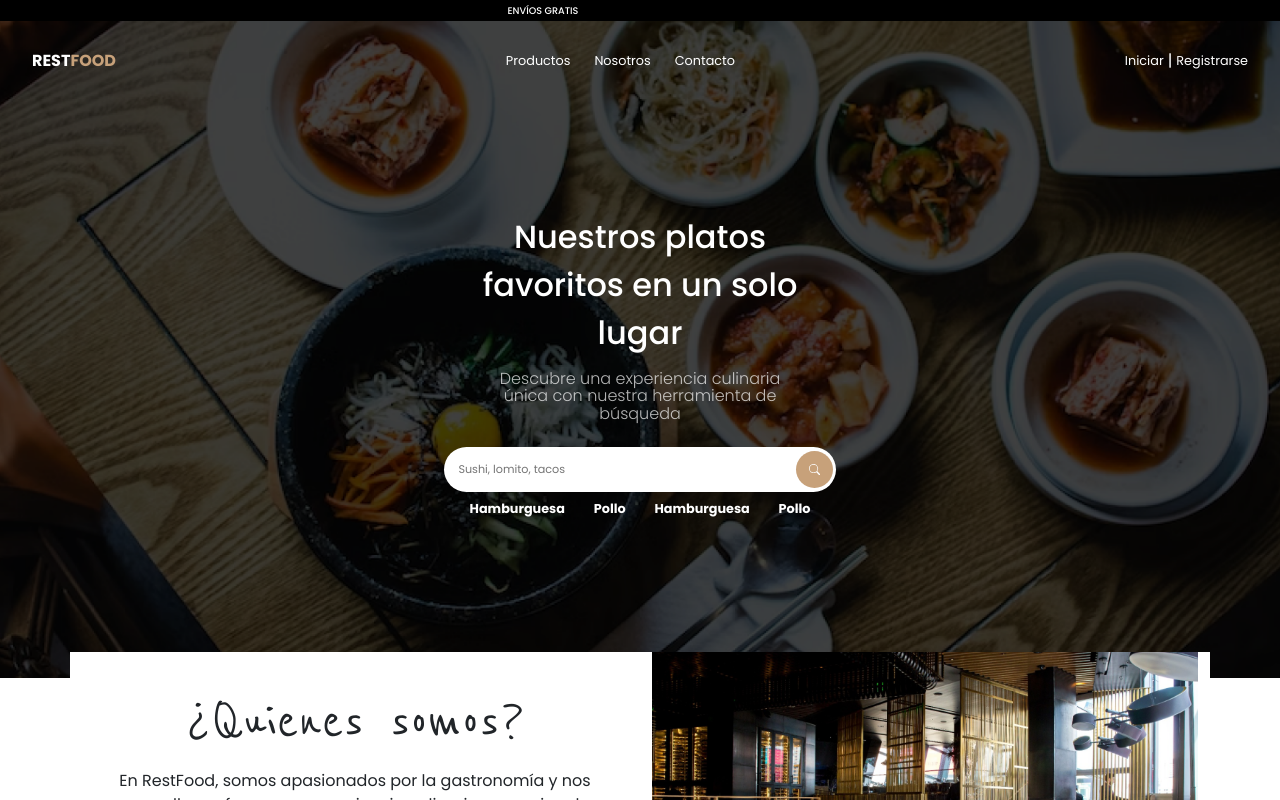
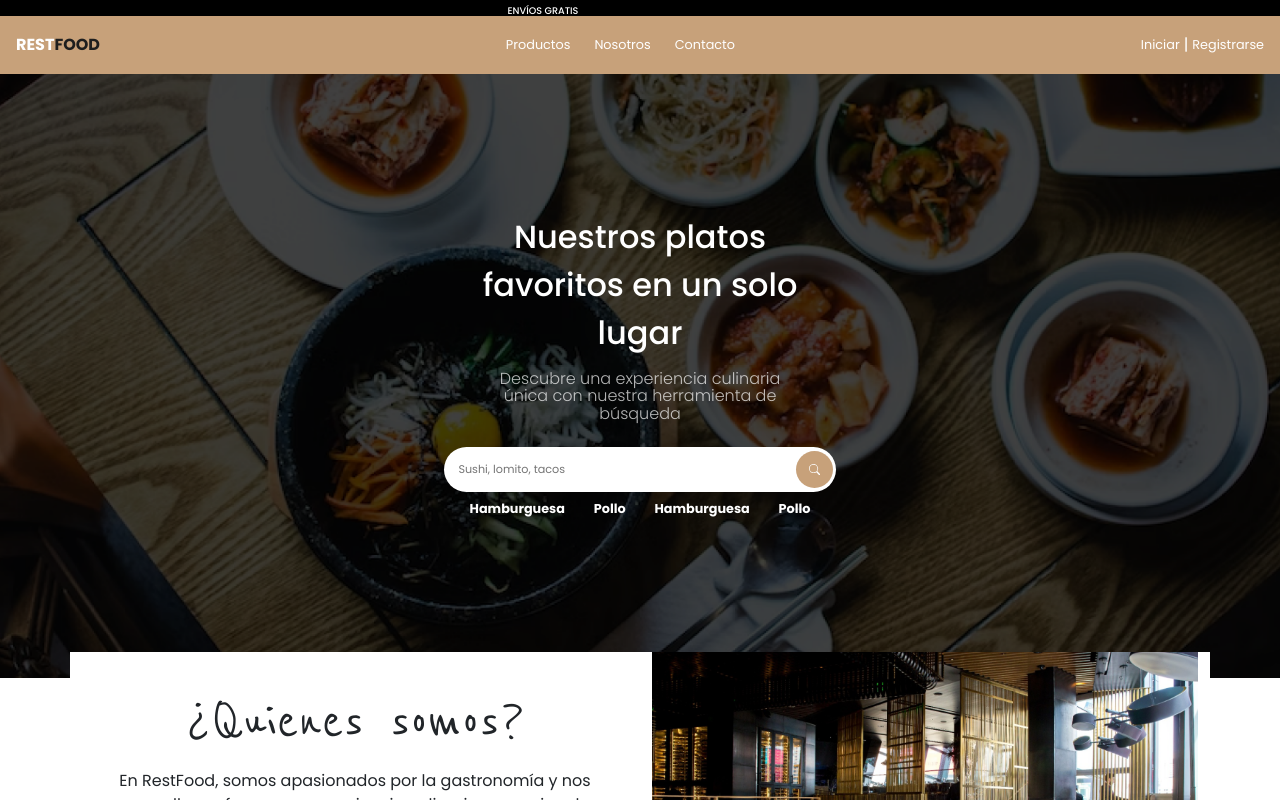
Before and after one commit to Mateo872/restfood, a React (Vite) app: page / in a window 1280 px wide. Shown: the top 800 px of the page. Built offline with nearby package versions, Linux system fonts and the light colour scheme.

Commit message:
Se modificaron estilos en el header

```diff
--- a/src/App.css
+++ b/src/App.css
@@ -21,10 +21,6 @@ body {
 
 }
 
-header {
-    background-color: transparent;
-}
-
 header nav {
     margin-top: 1rem;
     position: fixed;
@@ -32,6 +28,7 @@ header nav {
     left: 0;
     right: 0;
     z-index: 99;
+    background-color: var(--color-primario);
 }
 
 .contenedor_publicidad {
@@ -67,7 +64,7 @@ header nav {
 }
 
 header nav {
-    padding: 1rem;
+    padding: .7rem;
 }
 
 header nav .nav_marca {
@@ -77,7 +74,7 @@ header nav .nav_marca {
 }
 
 header nav .nav_marca span {
-    color: var(--color-primario);
+    color: var(--color-terciario);
 }
 
 header nav svg {
@@ -157,6 +154,7 @@ main .contenedor_platos {
     height: 20rem;
     background-image: url("./complementos/imagenes/imagenHero.png");
     background-size: cover;
+    background-attachment: fixed;
     background-position: 50% 50%;
 }
 
@@ -657,7 +655,7 @@ form h6 {
     }
 
     header nav {
-        padding: 2rem;
+        padding: 1rem;
     }
 
     header nav .menu_capa {
@@ -696,7 +694,7 @@ form h6 {
     }
 
     main .contenedor_platos article {
-        padding-top: 10rem;
+        padding-top: 12rem;
     }
 
     main .contenedor_platos article h1 {
@@ -868,10 +866,6 @@ form h6 {
 
     .slider {
         animation: deslizar 11s linear infinite;
-    }
-
-    header nav {
-        padding: 2rem;
     }
 
     header nav .menu_capa {
--- a/src/componentes/comunes/Header.jsx
+++ b/src/componentes/comunes/Header.jsx
@@ -1,10 +1,12 @@
 import { useRef } from "react";
 import { BiMenu } from "react-icons/bi";
 import { BsX } from "react-icons/bs";
+// import { useLocation } from "react-router-dom";
 
 const Header = () => {
   const menuCapaRef = useRef(null);
   const menuRef = useRef(null);
+  // const location = useLocation();
 
   const menuVisible = () => {
     menuCapaRef.current.classList.add("menu_capa-visible");
@@ -28,7 +30,13 @@ const Header = () => {
           <span className="slider">ENVÍOS GRATIS</span>
         </h6>
       </div>
-      <nav className="d-flex align-items-center justify-content-between w-100">
+      <nav
+        className="d-flex align-items-center justify-content-between w-100"
+        // style={{
+        //   backgroundColor:
+        //     location.pathname === "/" ? "transparent" : "#C7A17A",
+        // }}
+      >
         <a href="#" className="nav_marca">
           REST<span>FOOD</span>
         </a>
```
